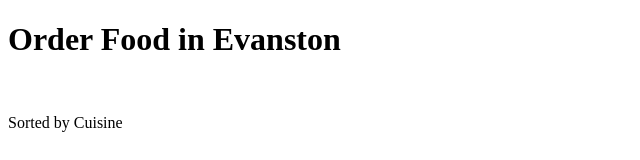
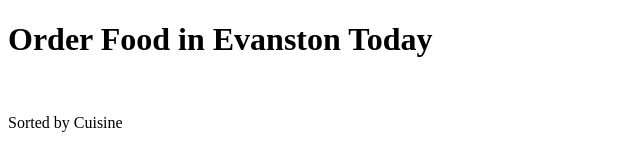
Before and after one commit to mpe0743/mpe0743.github.io, a plain HTML site: page index.html in a window 1280 px wide. Shown: the top 160 px of the page, without its empty margins (0-640 px from the left). Drawn offline with Linux system fonts and the light colour scheme.

Commit message:
Title update

```diff
--- a/index.html
+++ b/index.html
@@ -6,7 +6,7 @@
 
 <body>
     <!-- i made a comment with ctrl + / -->
-    <h1> Order Food in Evanston </h1>
+    <h1> Order Food in Evanston Today </h1>
     <br>
     <p>
         Sorted by Cuisine
```
